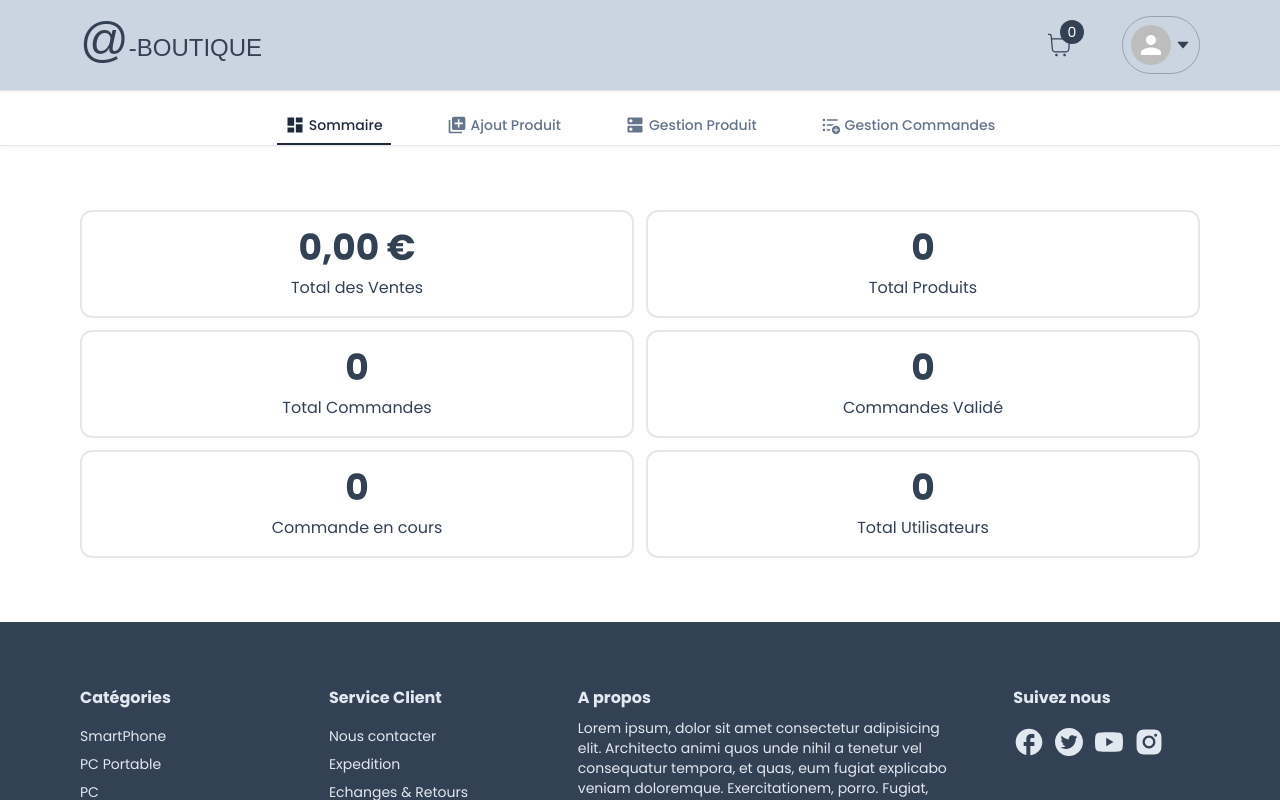
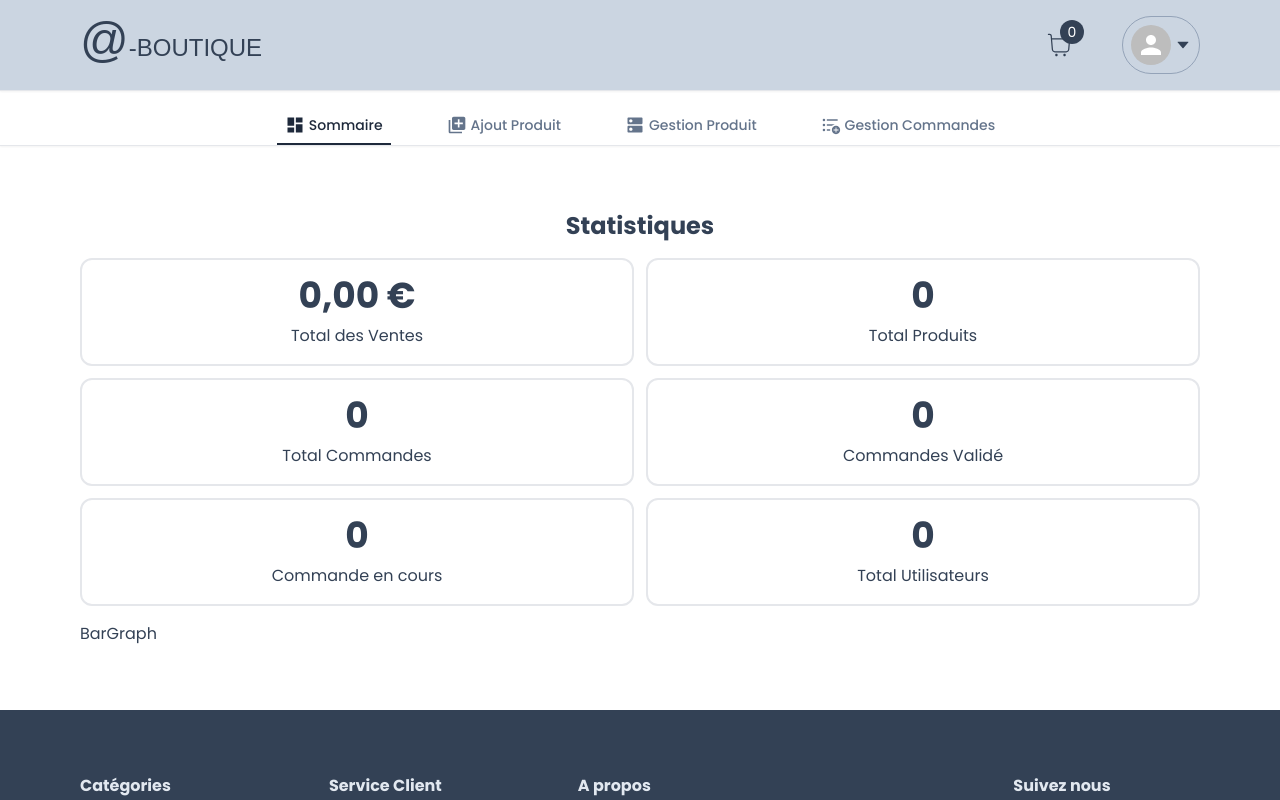
Before and after one commit to NajibACHCHAQ/EShop, a Next.js app: page /admin in a window 1280 px wide. Shown: the top 800 px of the page. Built offline with nearby package versions, Linux system fonts and the light colour scheme; no server answers; the database is empty; a web font is replaced by a local one.

Commit message:
start impl chartstats with chartjs

```diff
--- /dev/null
+++ b/actions/GetGraphData.ts
@@ -0,0 +1,60 @@
+import prisma from '@/libs/prismadb'
+import moment from 'moment'
+
+
+
+export default async function getGraphData() {
+
+    try{
+        const startDate = moment().subtract(6,"days").startOf("day")
+        const endDate = moment().endOf("day")
+
+        const result = await prisma.order.groupBy({
+            by:["createDate"],
+            where:{
+                createDate:{
+                    gte: startDate.toISOString(),
+                    lte: endDate.toISOString(),
+              },
+              status:"complete",
+            },
+            _sum:{
+                amount:true,
+            },
+        });
+
+        const aggregatedData:{
+            [day: string]:{day: string; date: string; totalAmount: number};
+        }={};
+
+        const currentDate = startDate.clone();
+
+        while(currentDate <= endDate){
+            const day = currentDate.format("dddd");
+            console.log("day<<<<<",day, currentDate)
+
+            aggregatedData[day] = {
+                day,
+                date:currentDate.format("DD-MM-YYYY"),
+                totalAmount:0,
+
+            };
+
+            currentDate.add(1,"day")
+        }
+
+        result.forEach((entry)=>{
+            const day = moment(entry.createDate).format("dddd");
+            const amount = entry._sum.amount || 0;
+            aggregatedData[day].totalAmount += amount;
+
+        })
+        const formatData = Object.values(aggregatedData).sort((a,b)=>
+            moment(a.date).diff(moment(b.date))
+        );
+        return formatData;
+    }catch(error:any){
+        throw new Error(error)
+    }
+
+}
--- /dev/null
+++ b/app/admin/BarGraph.tsx
@@ -0,0 +1,22 @@
+'use client'
+import React from 'react'
+import { Chart as ChartJS, BarElement, CategoryScale, LinearScale, Tooltip , Legend} from 'chart.js';
+import { Bar } from 'react-chartjs-2';
+
+ChartJS.register( BarElement, CategoryScale, LinearScale,Tooltip,Legend)
+
+interface BarGraphProps{
+    data: GraphData[]
+}
+type GraphData = {
+    day:string;
+    date:string;
+    totalAmount:number;
+}
+
+export const BarGraph:React.FC<BarGraphProps> = ({data}) => {
+    console.log(data)
+  return (
+    <div>BarGraph</div>
+  )
+}
--- a/app/admin/Summary.tsx
+++ b/app/admin/Summary.tsx
@@ -74,7 +74,7 @@
   return (
     <div className='max-w-[1150px] m-auto'>
       <div className='mb-4 mt-8'>
-        <Heading title='' center />
+        <Heading title='Statistiques' center />
       </div>
       <div className='grid grid-cols-2 gap-3 max-h-50vh overflow-y-auto'>
         {summaryKeys &&
--- a/app/admin/page.tsx
+++ b/app/admin/page.tsx
@@ -8,14 +8,20 @@
 import getOrders from '@/actions/GetOrders'
 import getUsers from '@/actions/GetUsers'
 import { Container } from '../components/Container'
+import { BarGraph } from './BarGraph'
+import getGraphData from '@/actions/GetGraphData'
 const Admin = async () => {
   const products = await getProducts({category:null})
   const orders = await getOrders()
   const users = await getUsers()
+  const graphData = await getGraphData()
   return (
     <div className='pt-8'>
       <Container>
       <Summary products={products} orders={orders} users={users}/>
+      <div className='mt-4 mx-auto max-w-[1150px]'>
+        <BarGraph data={graphData}/>
+      </div>
       </Container>
       </div>
   )
--- a/package.json
+++ b/package.json
@@ -25,6 +25,7 @@
     "autoprefixer": "10.4.16",
     "axios": "^1.6.5",
     "bcrypt": "^5.1.1",
+    "chart.js": "^4.4.1",
     "eslint": "8.56.0",
     "eslint-config-next": "14.0.4",
     "firebase": "^10.7.2",
@@ -36,6 +37,7 @@
     "postcss": "8.4.33",
     "query-string": "^8.1.0",
     "react": "18.2.0",
+    "react-chartjs-2": "^5.2.0",
     "react-dom": "18.2.0",
     "react-dropzone": "^14.2.3",
     "react-hook-form": "^7.49.3",
```
Also changed, not shown: 1 other file (tests, documents, lock files or other folders).
